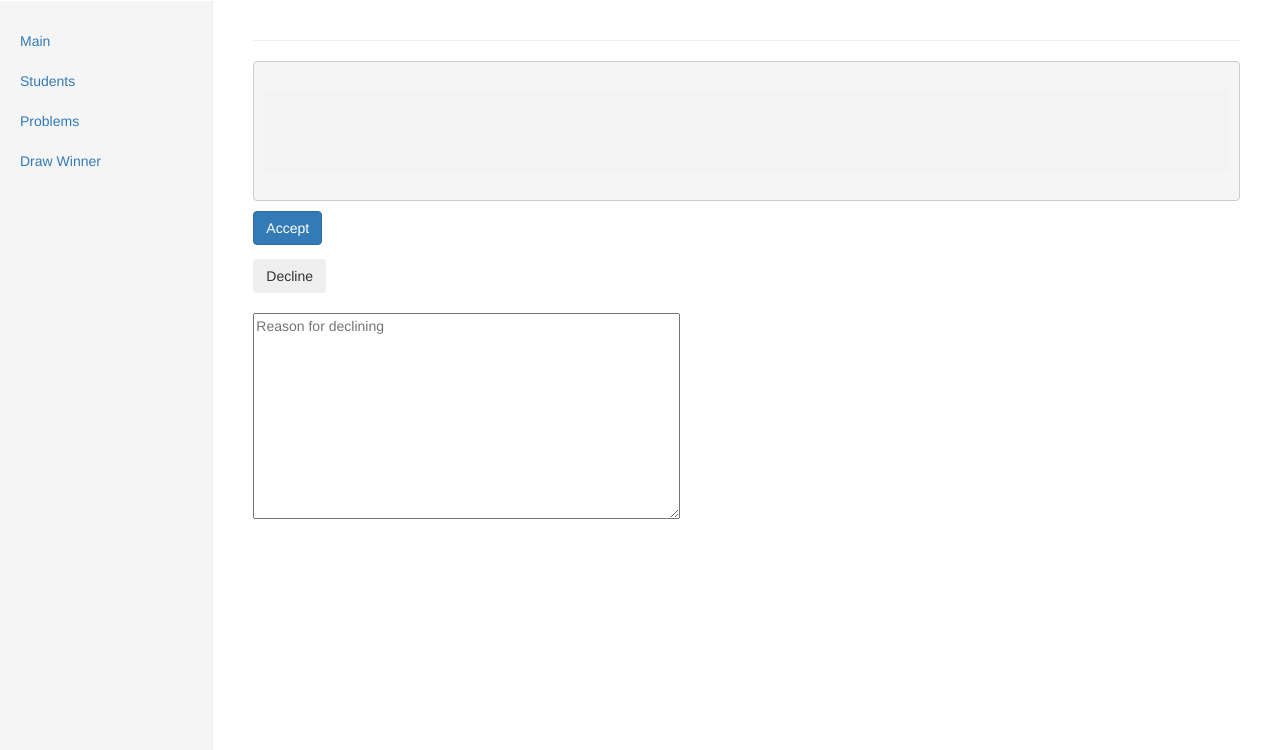
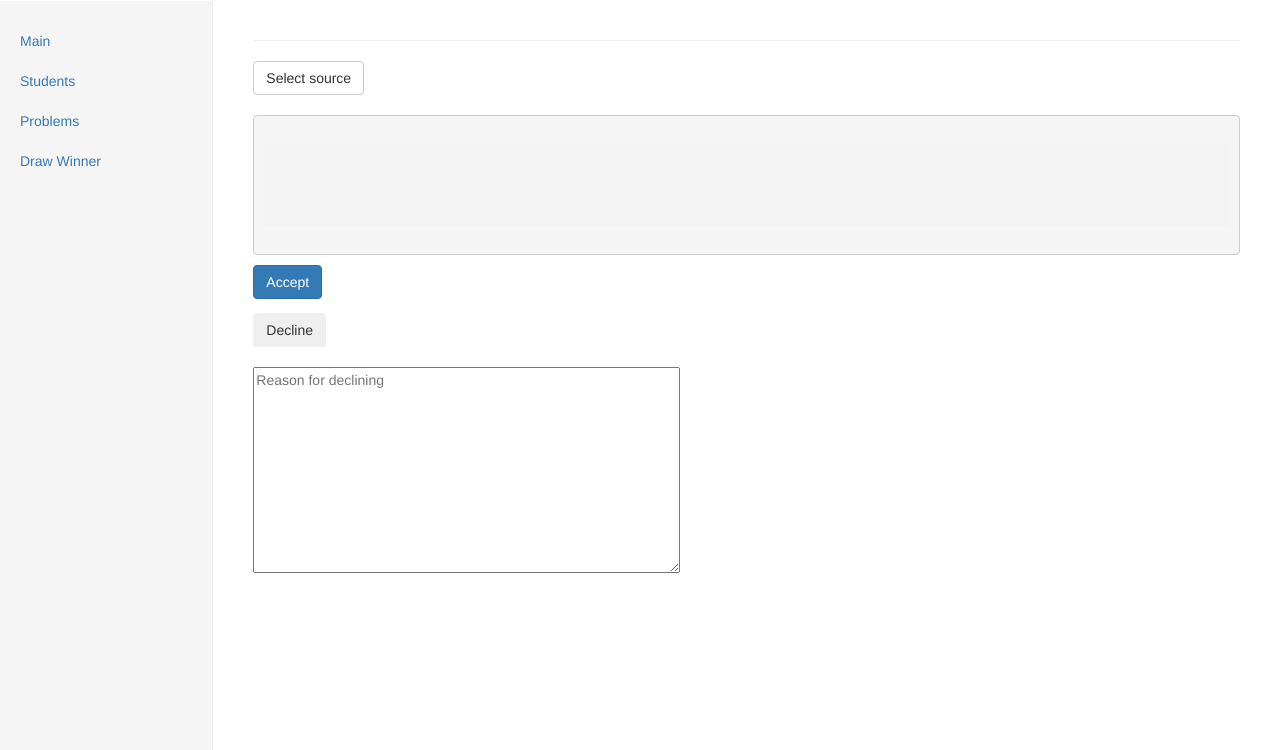
Before and after one commit to Quinny/uWindsor-POTW-Leaderboard, a Django app: template templates/dashboard/submission.html in a window 1280 px wide. Shown: the part 50-800 px from the top of the page. Run offline with Django 3.2, Linux system fonts and the light colour scheme; the template is opened without the code that fills it, so the values that code supplies are empty; some libraries are stand-ins or nearby versions.

Commit message:
added select all button to dashboard for easier code transfering

```diff
--- a/templates/dashboard/submission.html
+++ b/templates/dashboard/submission.html
@@ -5,7 +5,11 @@
 <h1>{{ submission.student }} {{ submission}}</h1>
 <hr />
 
-<pre>
+<button class="btn btn-default" id="select" onclick="SelectText('source')">
+    Select source
+</button>
+<br /><br />
+<pre id="source">
     <code>
 {{ submission.source.read }}
     </code>
@@ -30,4 +34,24 @@
     <textarea name="reason" placeholder="Reason for declining" rows="10" cols="50"></textarea>
 </form>
 
+<script>
+function SelectText(element) {
+    var doc = document
+        , text = doc.getElementById(element)
+        , range, selection
+    ;
+    if (doc.body.createTextRange) {
+        range = document.body.createTextRange();
+        range.moveToElementText(text);
+        range.select();
+    } else if (window.getSelection) {
+        selection = window.getSelection();
+        range = document.createRange();
+        range.selectNodeContents(text);
+        selection.removeAllRanges();
+        selection.addRange(range);
+    }
+}
+</script>
+
 {% endblock %}
```
